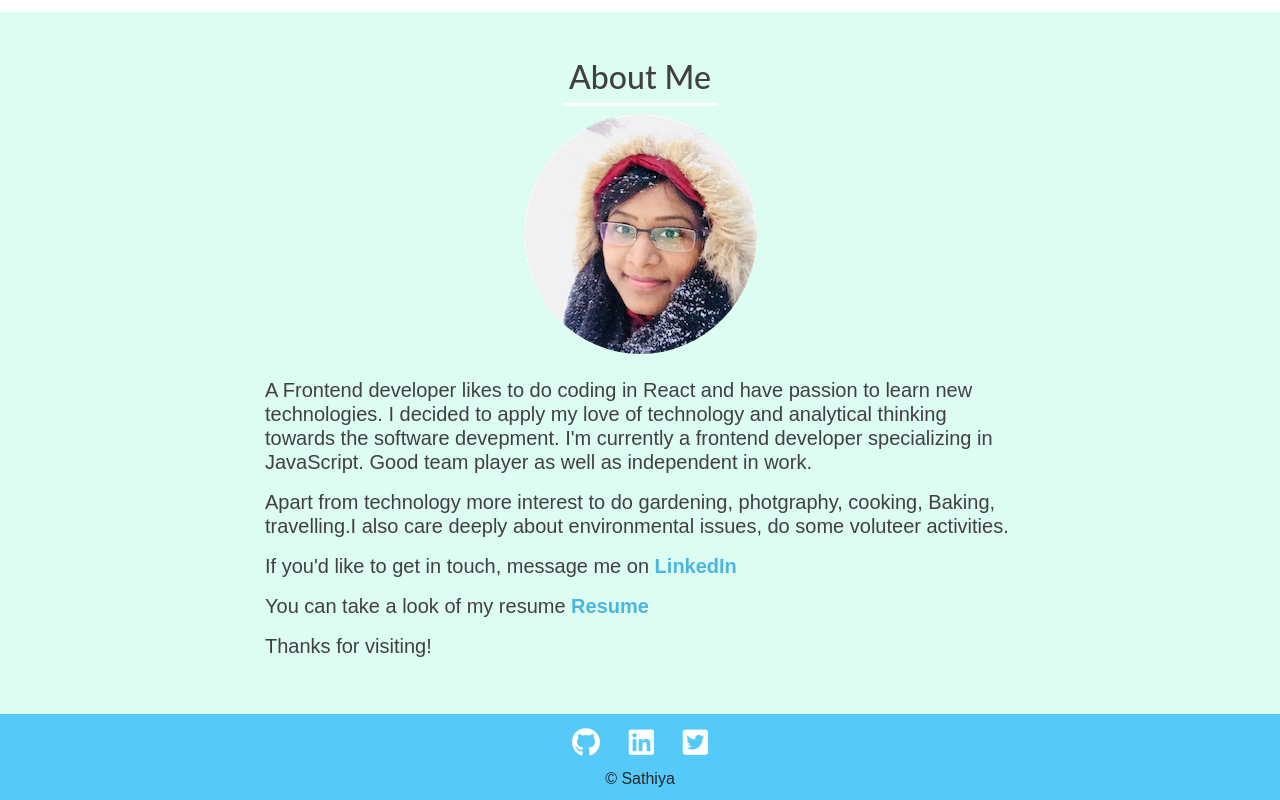
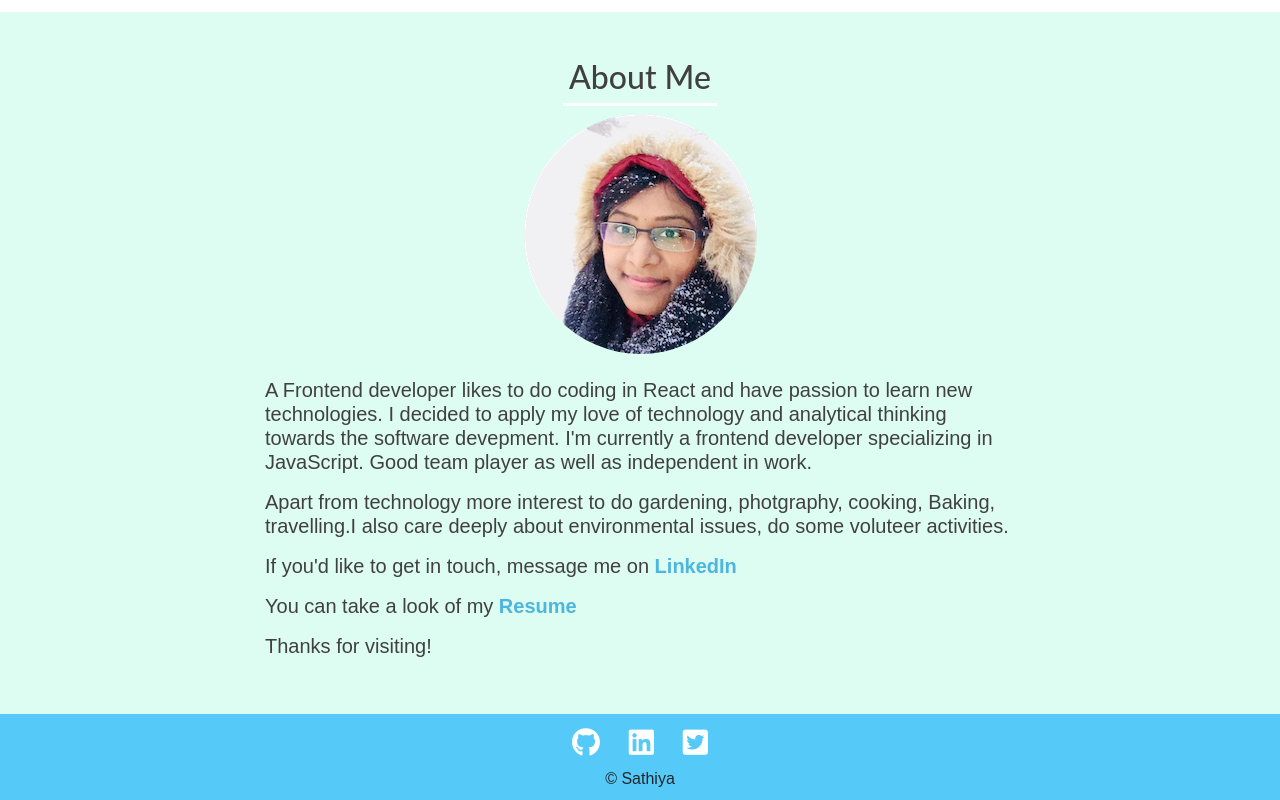
Before and after one commit to sathiyaanbu/React_Portfolio, a React (Create React App) app: page / in a window 1280 px wide. Shown: the part 2592-3392 px from the top of the page. Built offline with nearby package versions, Linux system fonts and the light colour scheme.

Commit message:
content updates

```diff
--- a/src/components/About.js
+++ b/src/components/About.js
@@ -37,7 +37,7 @@ class About extends Component {
               </a>
             </p>
             <p>
-              You can take a look of my resume{" "}
+              You can take a look of my{" "}
               <a href="https://docs.google.com/document/d/e/2PACX-1vTdP1ztgxpy45aldyq-oNbQCFFNsVphyZ7SfqjOip_n1UpED_SAg3w6qaB0HGd3-JZncoRp2EsPEXN1/pub">
                 Resume
               </a>
```
